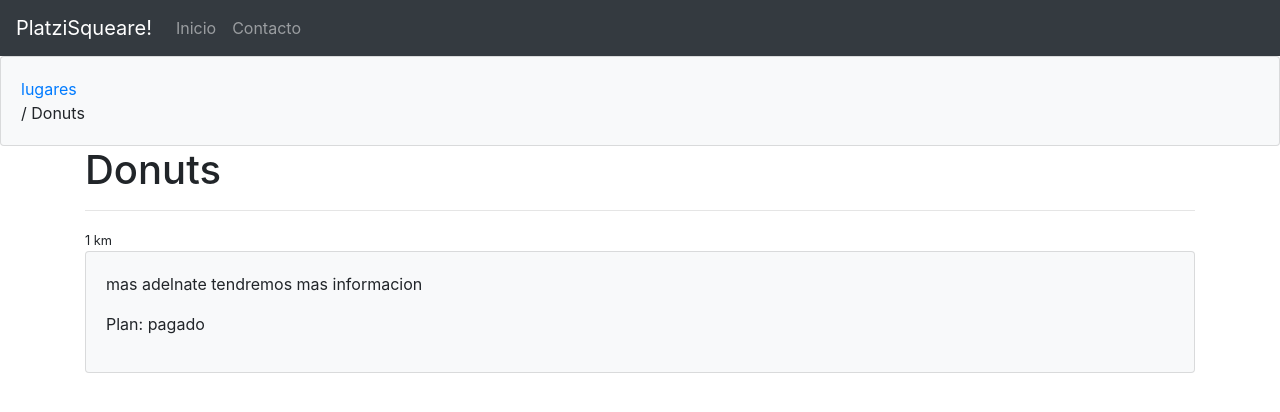
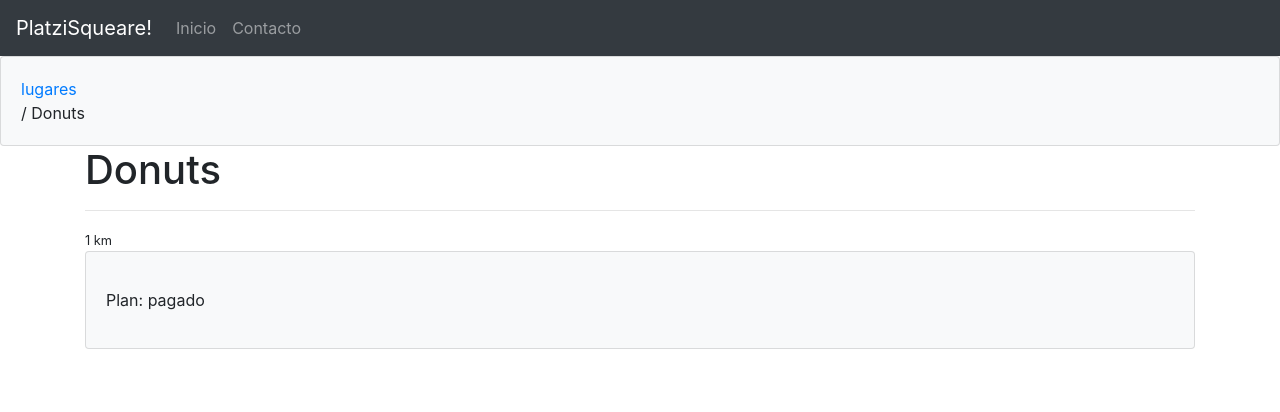
Before and after one commit to cchambergo2/Curso-Angular, an Angular app: page /detalle/1 in a window 1280 px wide. Shown: the top 412 px of the page. Built offline with nearby package versions, Linux system fonts and the light colour scheme; what @agm/core would draw is missing.

Commit message:
Vamos a agregar un servicio para reutilizar la lista de lugares desde diferentes componentes de la aplicación.

```diff
--- a/src/app/app.module.ts
+++ b/src/app/app.module.ts
@@ -12,6 +12,7 @@ import { Routes, RouterModule } from '@angular/router';
 import { DetalleComponent } from './detalle/detalle.component';
 import { LugaresComponent } from './lugares/lugares.component';
 import { ContactoComponent } from './contacto/contacto.component';
+import { LugaresService } from './services/lugares.service';
 const appRoutes: Routes = [
   { path: '', component: LugaresComponent },
   { path: 'lugares', component: LugaresComponent },
@@ -35,7 +36,7 @@ const appRoutes: Routes = [
     }),
     RouterModule.forRoot(appRoutes)
   ],
-  providers: [],
+  providers: [LugaresService],
   bootstrap: [AppComponent]
 })
 export class AppModule { }
--- a/src/app/detalle/detalle.component.ts
+++ b/src/app/detalle/detalle.component.ts
@@ -1,27 +1,18 @@
 import { Component } from '@angular/core';
 import { ActivatedRoute } from '@angular/router';
+import { LugaresService } from '../services/lugares.service';
 
 @Component({
   selector: 'app-detalle',
   templateUrl: './detalle.component.html'
 })
 export class DetalleComponent {
-  lugares: any = [
-    { id: 1, plan: 'pagado', cercania: 1, distancia: 1, active: false, nombre: 'Donuts', description: 'mas adelnate tendremos mas informacion' },
-    { id: 2, plan: 'gratuito', cercania: 1, distancia: 1.80, active: true, nombre: 'Veterinaria', description: 'mas adelnate tendremos mas informacion' },
-    { id: 3, plan: 'pagado', cercania: 2, distancia: 5, active: false, nombre: 'sushi', description: 'mas adelnate tendremos mas informacion' },
-    { id: 4, plan: 'gratuito', cercania: 3, distancia: 10, active: true, nombre: 'Floreria', description: 'mas adelnate tendremos mas informacion' },
-    { id: 5, plan: 'gratuito', cercania: 3, distancia: 35, active: true, nombre: 'zapateria', description: 'mas adelnate tendremos mas informacion' },
-  ];
   id = null;
   lugar: any = {};
-  constructor(private router: ActivatedRoute) {
+  constructor(private router: ActivatedRoute, private lugaresService : LugaresService) {
     console.log(this.router.snapshot.queryParams['action2']);
     console.log(this.router.snapshot.queryParams['referer']);
     this.id = this.router.snapshot.params['id'];
-    this.lugar = this.buscarLugar();
-  }
-  buscarLugar() {
-    return this.lugares.filter((lugar) => { return lugar.id == this.id })[0] || null;
+    this.lugar = this.lugaresService.buscarLugar(this.id);
   }
 }
--- a/src/app/lugares/lugares.component.ts
+++ b/src/app/lugares/lugares.component.ts
@@ -1,4 +1,5 @@
 import { Component } from '@angular/core';
+import { LugaresService } from '../services/lugares.service';
 
 @Component({
   selector: 'app-lugares',
@@ -6,14 +7,11 @@ import { Component } from '@angular/core';
 })
 export class LugaresComponent {
   title = 'platzisquare';
-  lugares: any = [
-    {id: 1, plan: 'pagado', cercania: 1, distancia: 1, active: false, nombre: 'Donuts' },
-    {id: 2, plan: 'gratuito', cercania: 1, distancia: 1.80, active: true, nombre: 'Veterinaria' },
-    {id: 3, plan: 'pagado', cercania: 2, distancia: 5, active: false, nombre: 'sushi' },
-    {id: 4, plan: 'gratuito', cercania: 3, distancia: 10, active: true, nombre: 'Floreria' },
-    {id: 5, plan: 'gratuito', cercania: 3, distancia: 35, active: true, nombre: 'zapateria' },
-  ];
+
   lat = -12.024911;
   lng = -77.066682;
-  constructor() { }
+  lugares = null;
+  constructor(private lugaresService: LugaresService) {
+    this.lugares = lugaresService.getLugares();
+  }
 }
--- /dev/null
+++ b/src/app/services/lugares.service.ts
@@ -0,0 +1,18 @@
+import { Injectable } from '@angular/core';
+
+@Injectable()
+export class LugaresService{
+    lugares: any = [
+        {id: 1, plan: 'pagado', cercania: 1, distancia: 1, active: false, nombre: 'Donuts' },
+        {id: 2, plan: 'gratuito', cercania: 1, distancia: 1.80, active: true, nombre: 'Veterinaria' },
+        {id: 3, plan: 'pagado', cercania: 2, distancia: 5, active: false, nombre: 'sushi' },
+        {id: 4, plan: 'gratuito', cercania: 3, distancia: 10, active: true, nombre: 'Floreria' },
+        {id: 5, plan: 'gratuito', cercania: 3, distancia: 35, active: true, nombre: 'zapateria' },
+      ];
+      public getLugares() {
+          return this.lugares;
+      }
+      public buscarLugar(id) {
+        return this.lugares.filter((lugar) => { return lugar.id == id })[0] || null;
+      }
+}
```
